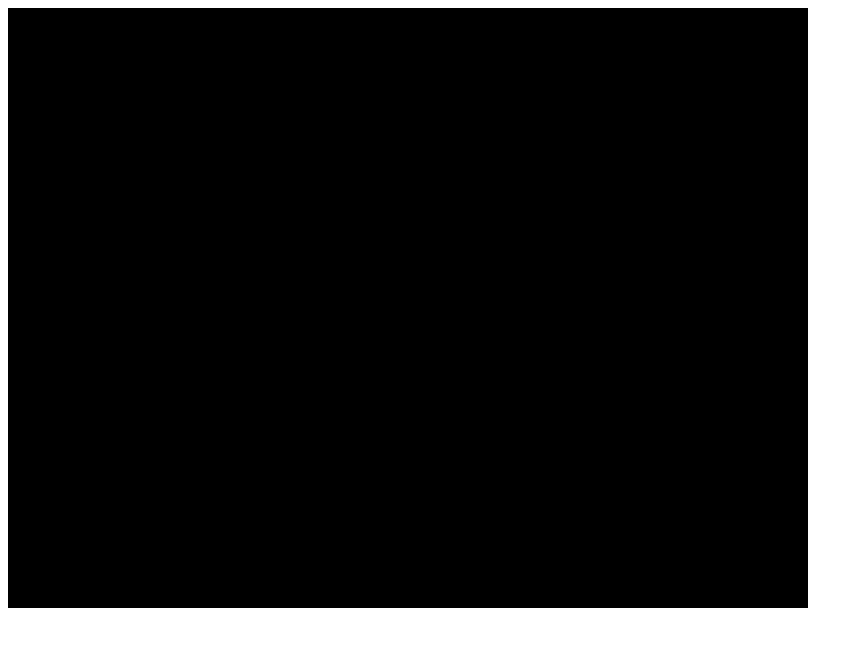
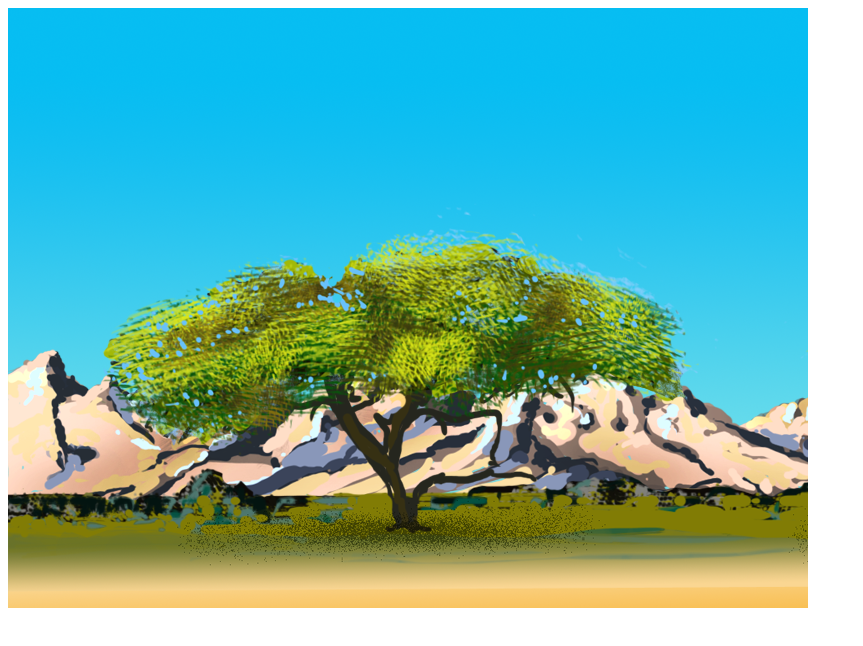
Before and after one commit to Azlond/BMMP, a plain HTML site: page index.html in a window 1280 px wide. Shown: the whole page, without its empty margins (0-863 px from the left). Drawn offline with Linux system fonts and the light colour scheme; animation ran at ten frames a second.

Commit message:
added new js files, changed game start from game.js to index.html

```diff
--- a/index.html
+++ b/index.html
@@ -3,9 +3,22 @@
   <head>
     <meta charset="utf-8">
     <title>Game</title>
-    <!--<link rel="stylesheet" href="style.css">-->
+    <!--<link rel="stylesheet" href="css/style.css">-->
     <script src="js/phaser.min.js"></script>
+    <script src="js/menu.js"></script>
     <script src="js/game.js"></script>
+    <script src="js/gameOver.js"></script>
+
+    <script>
+			(function() {
+				var game = new Phaser.Game(800, 600, Phaser.CANVAS, "game");
+				game.state.add("Menu",menu);
+				game.state.add("Game",game);
+				game.state.add("GameOver",gameOver);
+				game.state.start("Menu");
+					})();
+				</script>
+
   </head>
   <body>
 	<div id="game"></div>
--- a/js/game.js
+++ b/js/game.js
@@ -1,17 +1,16 @@
-var game = new Phaser.Game(800, 600, Phaser.AUTO, 'game', {
-	preload : preload,
-	create : create,
-	update : update
-});
+var game = function(game) {
+	console.log("%cThis is where the game action is happening",
+			"color:white; background:red");
+};
 
-function preload() {
+game.prototype = {
+
+	preload : function() {
+
+	},
+
+	create : function() {
+
+	}
 
 }
-
-function create() {
-
-}
-
-function update() {
-
-}
--- /dev/null
+++ b/js/gameOver.js
@@ -0,0 +1,14 @@
+var gameOver = function(game) {
+};
+
+gameOver.prototype = {
+
+	preload : function() {
+
+	},
+
+	create : function() {
+
+	}
+
+}
--- /dev/null
+++ b/js/menu.js
@@ -0,0 +1,13 @@
+var menu = function(game) {
+};
+
+menu.prototype = {
+
+	preload : function() {
+		this.game.load.image('background', './assets/background.png');
+	},
+
+	create : function() {
+		this.game.add.sprite(0, 0, 'background');
+	}
+}
```
Also changed, not shown: assets/background.png (added).
